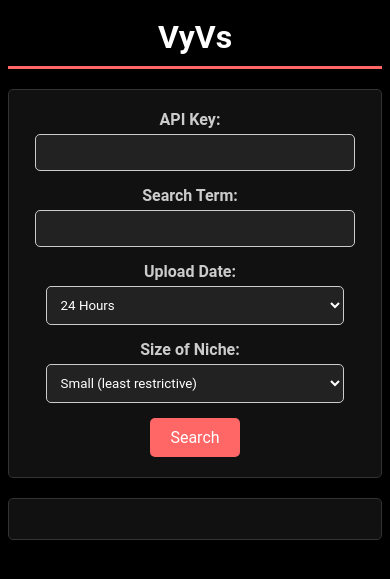
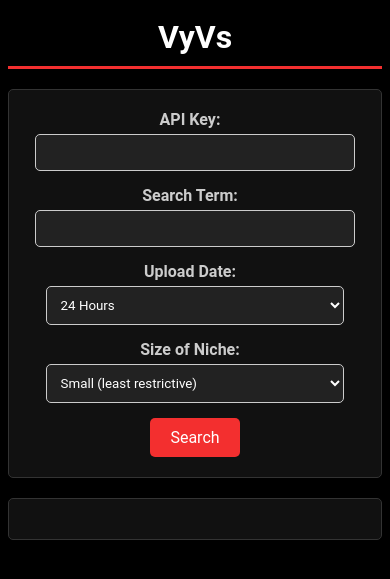
Before and after one commit to MashClashXD/viral-youtube-video-scraper, a Flask app: page / in a window 390 px wide. Shown: the top 579 px of the page. Run offline with Flask 2, Linux system fonts and the light colour scheme.

Commit message:
Update index.html

```diff
--- a/api/templates/index.html
+++ b/api/templates/index.html
@@ -15,7 +15,7 @@
             background-color: #000;
             padding: 20px;
             font-family: 'Roboto', sans-serif;
-            border-bottom: 3px solid #ff6666;
+            border-bottom: 3px solid #f32f2f;
         }
 
         .custom-form {
@@ -51,7 +51,7 @@
             }
 
             input[type="submit"] {
-                background-color: #ff6666;
+                background-color: #f32f2f;
                 color: #fff;
                 border: none;
                 padding: 10px 20px;
```
